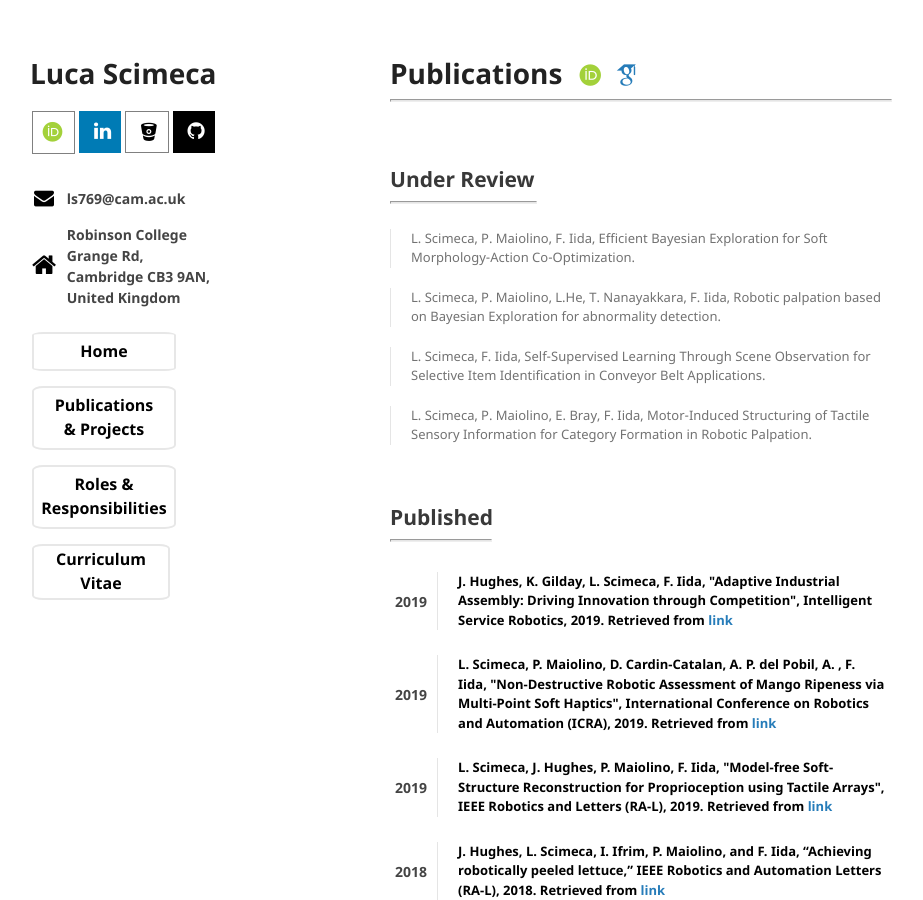
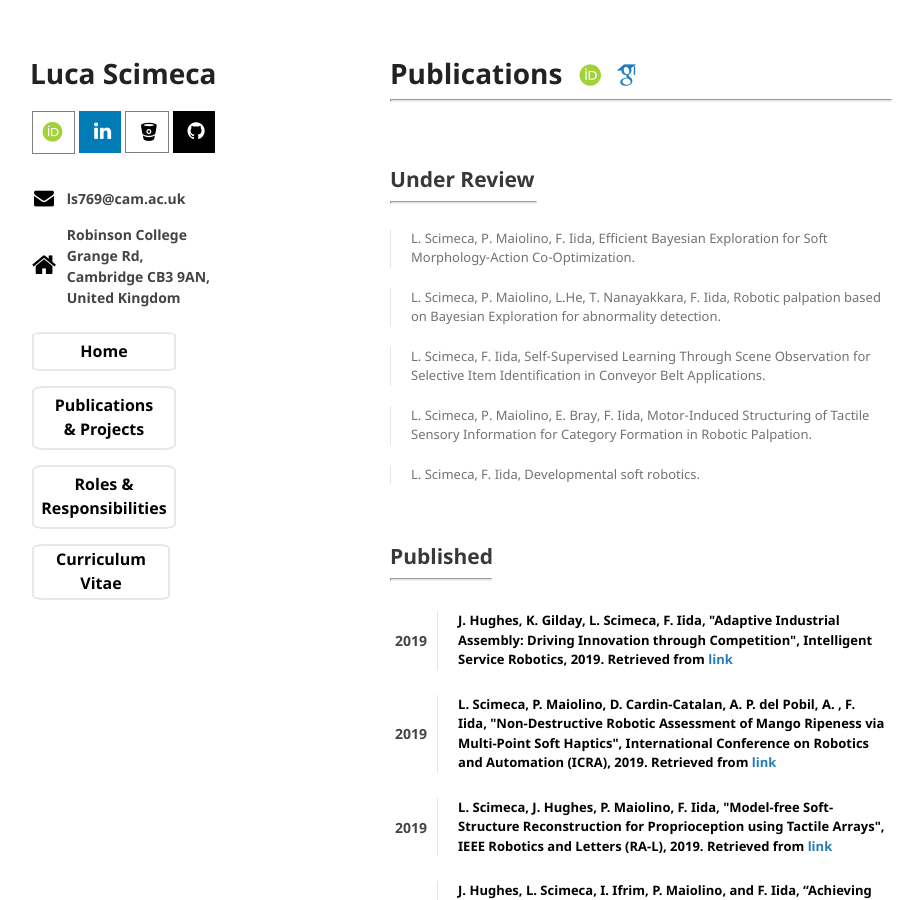
Before and after one commit to lucascimeca/lucascimeca.github.io, a Jekyll site: the page built from publications.md, in a window 1280 px wide and 900 px high. Shown: the whole window, without its empty margins (180-1103 px from the left). Built offline with Jekyll 4.4.1, drawn with Linux system fonts in a browser that asks for light colours; nearby versions of some CDN libraries; some web fonts are replaced; the repository's description, which GitHub fills in, is left out; our own code applies the rules of GitHub Pages for plain Markdown files.

Commit message:
Update publications.md

```diff
--- a/publications.md
+++ b/publications.md
@@ -19,6 +19,9 @@ layout: default
 <p></p>
 
 > <div style="font-size: 13px">L. Scimeca, P. Maiolino, E. Bray, F. Iida, Motor-Induced Structuring of Tactile Sensory Information for Category Formation in Robotic Palpation.</div>
+<p></p>
+
+> <div style="font-size: 13px">L. Scimeca, F. Iida, Developmental soft robotics.</div>
 <p></p>
 
 <br/>
```
